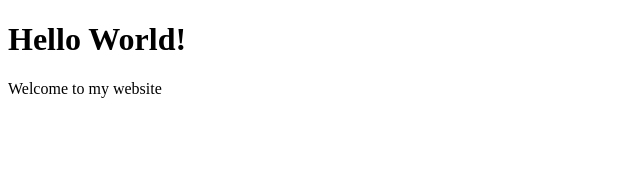
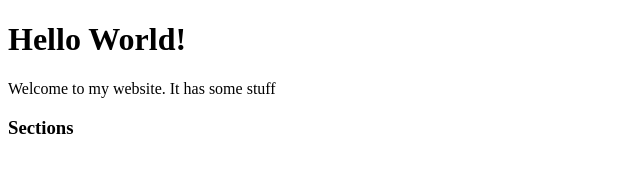
Before and after one commit to nichwall-old/nichwall.github.io, a plain HTML site: page index.html in a window 1280 px wide. Shown: the whole page, without its empty margins (0-640 px from the left). Drawn offline with Linux system fonts and the light colour scheme.

Commit message:
Commit 1

```diff
--- a/index.html
+++ b/index.html
@@ -4,7 +4,10 @@
 <body>
 
 <h1>Hello World!</h1>
-<p>Welcome to my website</p>
+<p>Welcome to my website. It has some stuff</p>
+
+<h3>Sections</h3>
+
 
 </body>
 </html>
```
